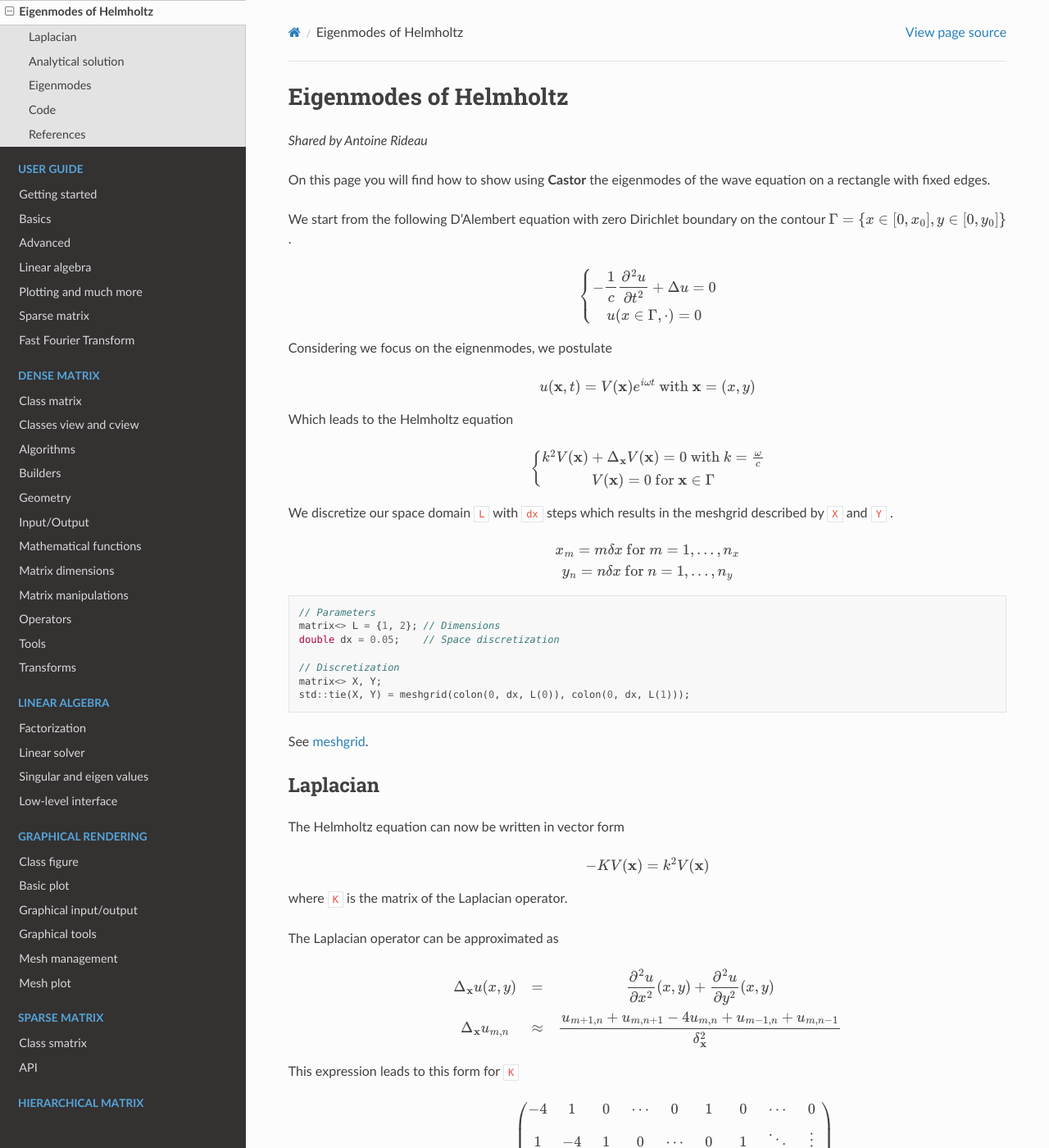
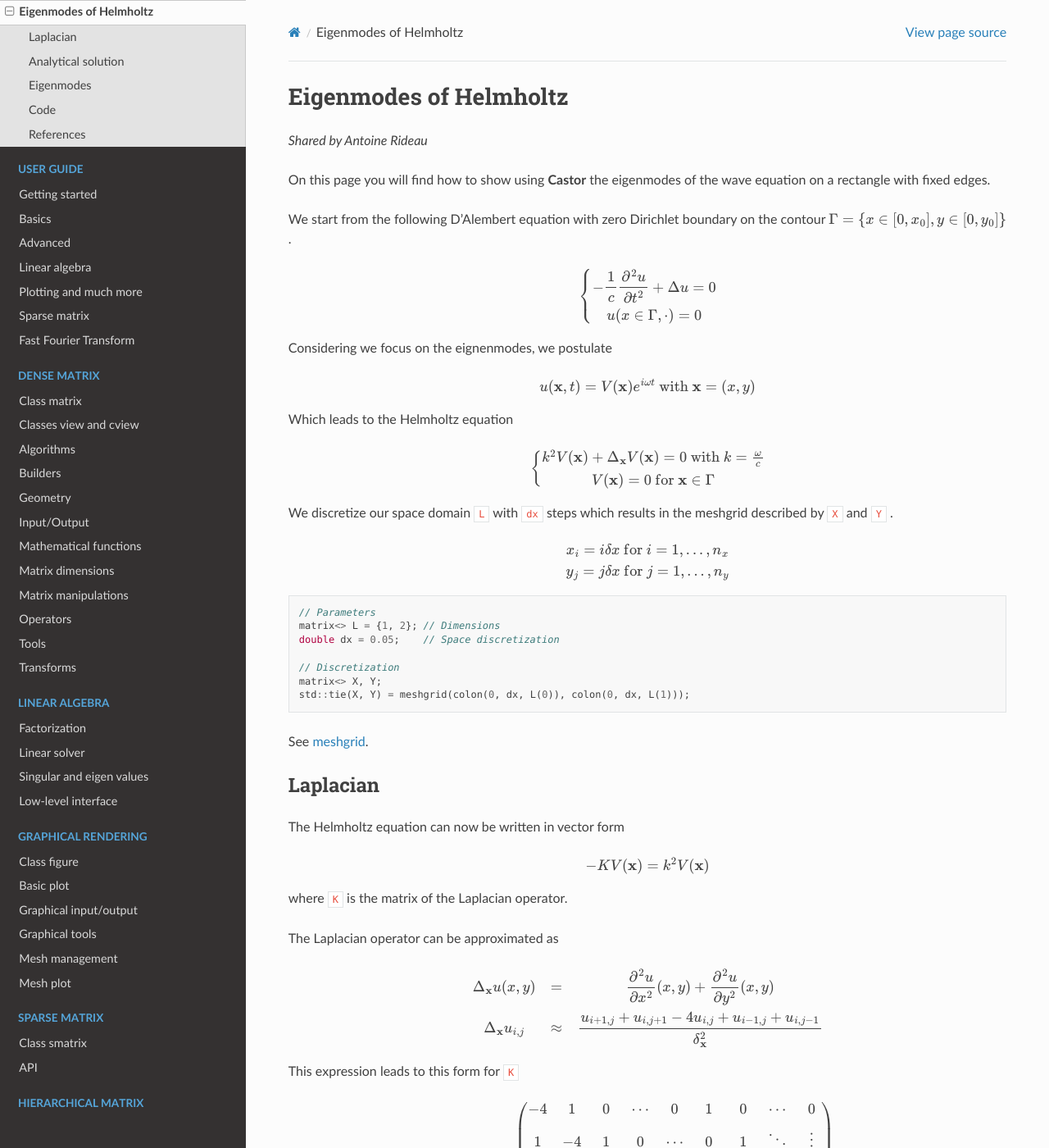
Before and after one commit to leprojetcastor/castor, a Sphinx documentation site: the page built from doc/source/eigenmode.rst, in a window 1280 px wide and 1400 px high. Shown: the whole window at 82% size. Built offline with Sphinx 7.4.7 and the Read the Docs theme 2.0.0, drawn with Linux system fonts in a browser that asks for light colours; some of the changed lines change nothing that is shown; some of the changed text lies outside the part shown.

Commit message:
update eigenmode example

```diff
--- a/doc/source/eigenmode.rst
+++ b/doc/source/eigenmode.rst
@@ -36,7 +36,7 @@
 
 .. math::
 
-    \begin{matrix} x_{m} = m \delta x \text{ for } m = 1,..., n_{x}\\ y_{n} = n \delta x \text{ for } n = 1,..., n_{y} \end{matrix}
+    \begin{matrix} x_{i} = i \delta x \text{ for } i = 1,..., n_{x}\\ y_{j} = j \delta x \text{ for } j = 1,..., n_{y} \end{matrix}
 
 .. code-block:: c++
 
@@ -68,7 +68,7 @@
     \begin{matrix}
     \Delta_{\textbf{x}}u(x,y) & = & \displaystyle \frac{\partial^2 u}{\partial x^2}(x,y) + \frac{\partial^2 u}{\partial y^2}(x,y)
     \\
-    \Delta_{\textbf{x}}u_{m,n} & \approx & \displaystyle \frac{u_{m+1,n}+u_{m,n+1}-4u_{m,n}+u_{m-1,n}+u_{m,n-1}}{\delta_{\textbf{x}}^2}
+    \Delta_{\textbf{x}}u_{i,j} & \approx & \displaystyle \frac{u_{i+1,j}+u_{i,j+1}-4u_{i,j}+u_{i-1,j}+u_{i,j-1}}{\delta_{\textbf{x}}^2}
     \end{matrix}
 
 
@@ -131,7 +131,7 @@
     {
         for (int n = 0; n < ny; n++)
         {
-            Dth(m * nx + n) = c*M_PI * sqrt(pow(m + 1 / L(0), 2) + pow(n + 1 / L(1), 2));
+            Dth(m * nx + n) = c*M_PI * sqrt(pow((m + 1) / L(0), 2) + pow((n + 1) / L(1), 2));
         }
     }
 
@@ -228,7 +228,7 @@
         {
             for (int n = 0; n < ny; n++)
             {
-                Dth(m * nx + n) = c*M_PI * sqrt(pow(m + 1 / L(0), 2) + pow(n + 1 / L(1), 2));
+                Dth(m * ny + n) = M_PI * sqrt(pow((m + 1) / L(0), 2) + pow((n + 1) / L(1), 2));
             }
         }
 
@@ -255,10 +255,13 @@
         }
 
         // Results
+        std::cout << "-- Numerical eigenvalues --" << endl;
         disp(sqrt(real(eval(D(range(0, fig.size()))))), 1, fig.size());
+        std::cout << "-- Analytical eigenvalues --" << endl;
         disp(eval(Dth(range(0, fig.size()))), 1, fig.size());
+        std::cout << "-- Relative errors --" << endl;
         auto errRelative = abs((sqrt(real(eval(D(range(0, fig.size()))))) - eval(Dth(range(0, fig.size())))) / eval(Dth(range(0, fig.size())))) * 100;
-        disp(errRelative);
+        disp(errRelative, 1, fig.size());
 
         drawnow(fig1);
 
@@ -268,7 +271,22 @@
 
 With this code you should get these outputs :
 
+.. code-block:: text
 
+    -- Numerical eigenvalues --
+    Matrix 1x5 of type 'd' (40 B):
+        3.50946      4.43845      5.65288      6.45167      7.00046
+    -- Analytical eigenvalues --
+    Matrix 1x5 of type 'd' (40 B):
+        3.51241      4.44288      5.66359      6.47656      7.02481
+    -- Relative errors --
+    Matrix 1x5 of type 'd' (40 B):
+        0.08379      0.09980      0.18906      0.38427      0.34671
+
+
+.. image:: img/results5eigenmodes.png
+    :width: 1200
+    :align: center
 
 
 References
```
Also changed, not shown: doc/source/img/results5eigenmodes.png (added).
